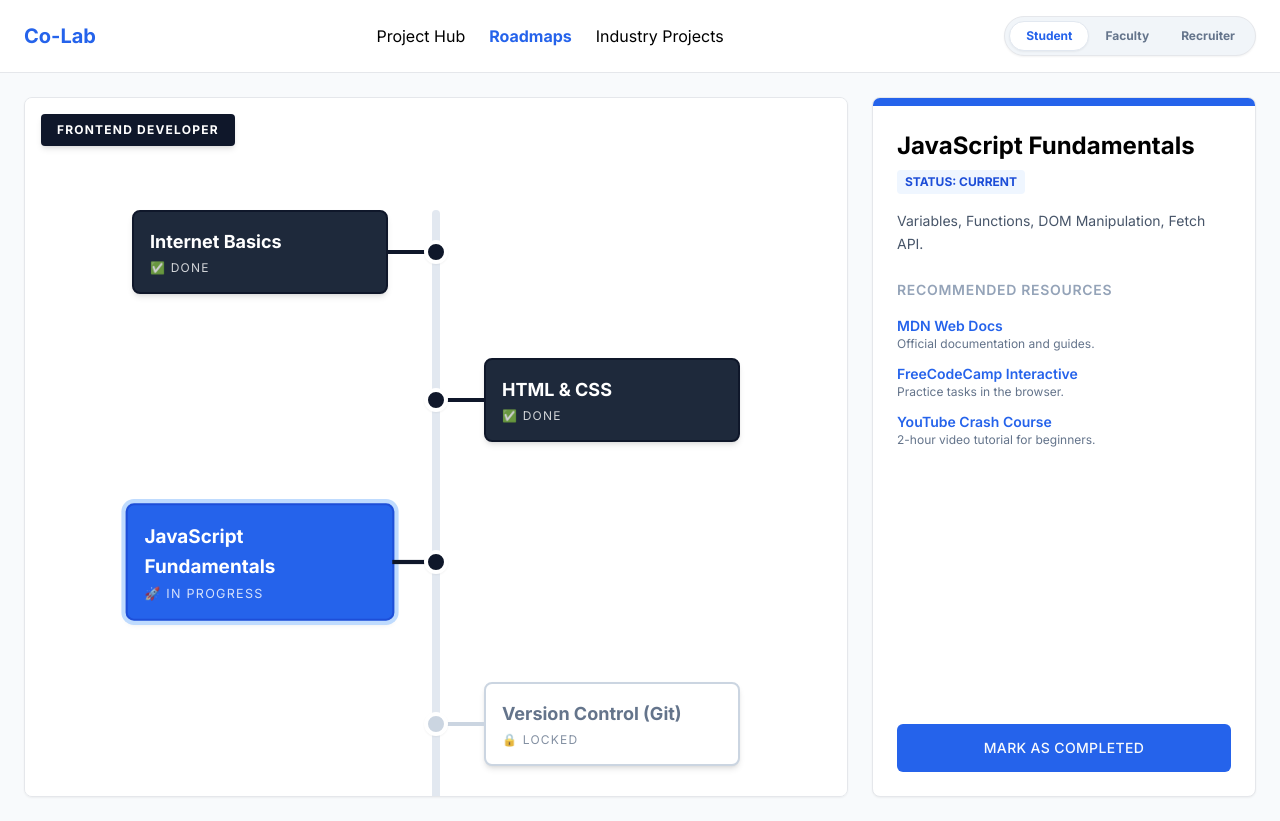
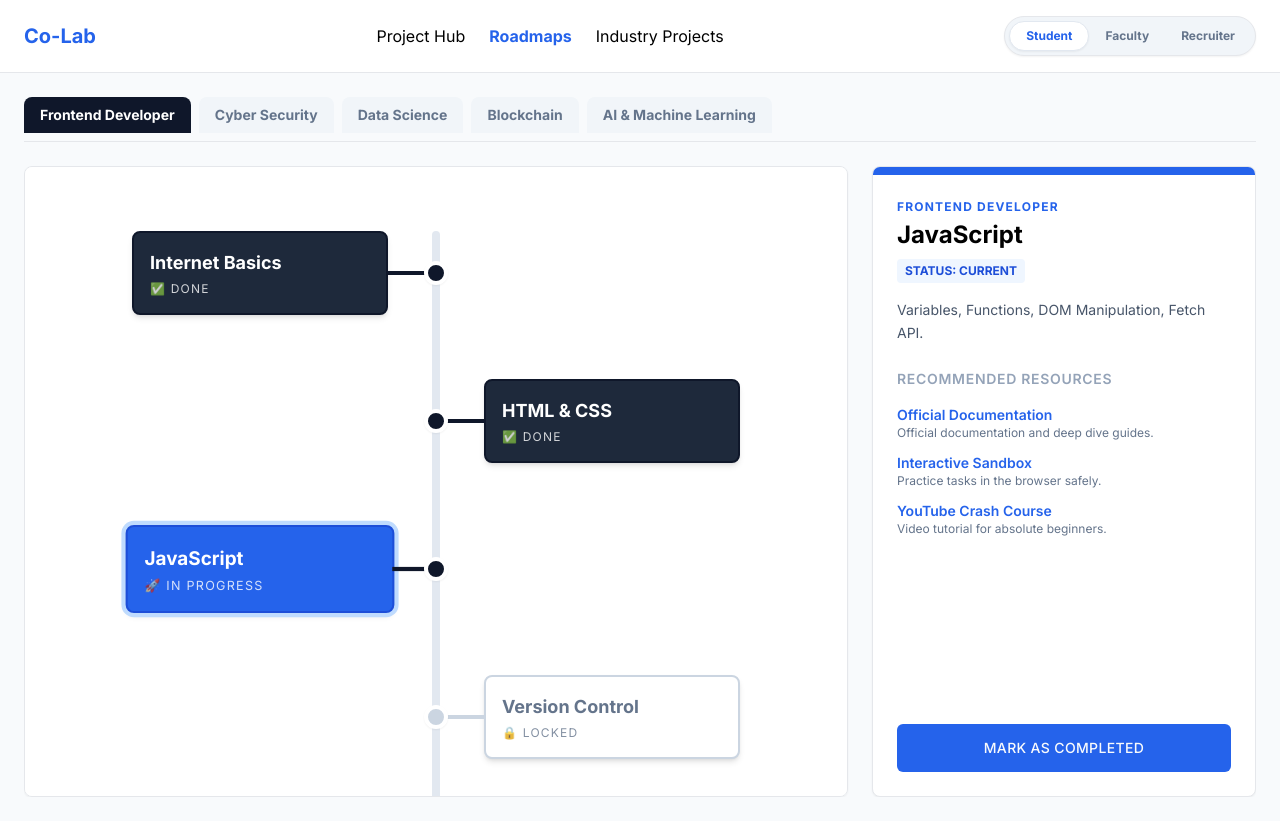
Before and after one commit to karthikn-BCA/hackathon-, a Next.js app: page /roadmaps in a window 1280 px wide. Built offline with nearby package versions, Linux system fonts and the light colour scheme.

Commit message:
Add multiple roadmap courses

```diff
--- a/src/app/roadmaps/page.tsx
+++ b/src/app/roadmaps/page.tsx
@@ -1,19 +1,72 @@
 "use client"
-import { useState } from "react"
+import { useState, useEffect } from "react"
 import { Button } from "@/components/ui/button"
 
-const initialNodes = [
+const ROADMAPS = {
+  frontend: {
+    title: "Frontend Developer",
+    nodes: [
       { id: "1", label: "Internet Basics", status: "completed", description: "How does the internet work? HTTP, DNS, Browsers." },
       { id: "2", label: "HTML & CSS", status: "completed", description: "Semantic HTML, Accessibility, Flexbox, Grid." },
-  { id: "3", label: "JavaScript Fundamentals", status: "current", description: "Variables, Functions, DOM Manipulation, Fetch API." },
-  { id: "4", label: "Version Control (Git)", status: "locked", description: "Commits, Branches, Merging, GitHub." },
-  { id: "5", label: "React Framework", status: "locked", description: "Components, Hooks, State Management, Routing." },
-  { id: "6", label: "Next.js", status: "locked", description: "SSR, SSG, App Router, API Routes." },
+      { id: "3", label: "JavaScript", status: "current", description: "Variables, Functions, DOM Manipulation, Fetch API." },
+      { id: "4", label: "Version Control", status: "locked", description: "Commits, Branches, Merging, GitHub." },
+      { id: "5", label: "React Framework", status: "locked", description: "Components, Hooks, State Management." },
     ]
+  },
+  cybersecurity: {
+    title: "Cyber Security",
+    nodes: [
+      { id: "1", label: "IT Fundamentals", status: "completed", description: "Basic hardware, operating systems, and file structures." },
+      { id: "2", label: "Networking Concepts", status: "current", description: "TCP/IP, OSI Model, Subnetting, Firewalls." },
+      { id: "3", label: "Linux Basics", status: "locked", description: "CLI commands, permissions, bash scripting." },
+      { id: "4", label: "Offensive Security", status: "locked", description: "Penetration testing, vulnerability scanning, Kali Linux." },
+      { id: "5", label: "Defensive Security", status: "locked", description: "SIEM, intrusion detection, incident response." },
+    ]
+  },
+  datascience: {
+    title: "Data Science",
+    nodes: [
+      { id: "1", label: "Python Basics", status: "completed", description: "Data types, loops, functions, OOP in Python." },
+      { id: "2", label: "Math & Statistics", status: "current", description: "Probability, distributions, hypothesis testing." },
+      { id: "3", label: "Data Manipulation", status: "locked", description: "Pandas, NumPy, data cleaning techniques." },
+      { id: "4", label: "Data Visualization", status: "locked", description: "Matplotlib, Seaborn, Tableau, PowerBI." },
+      { id: "5", label: "Machine Learning", status: "locked", description: "Scikit-learn, regression, classification models." },
+    ]
+  },
+  blockchain: {
+    title: "Blockchain",
+    nodes: [
+      { id: "1", label: "Blockchain Basics", status: "completed", description: "Cryptography, hashes, distributed ledgers, consensus." },
+      { id: "2", label: "Smart Contracts", status: "current", description: "Ethereum, EVM, gas fees, transactions." },
+      { id: "3", label: "Solidity", status: "locked", description: "Variables, mappings, modifiers, contract deployment." },
+      { id: "4", label: "Web3.js / Ethers.js", status: "locked", description: "Connecting frontends to the blockchain." },
+      { id: "5", label: "DeFi Concepts", status: "locked", description: "Liquidity pools, AMMs, staking, flash loans." },
+    ]
+  },
+  aiml: {
+    title: "AI & Machine Learning",
+    nodes: [
+      { id: "1", label: "Linear Algebra", status: "completed", description: "Vectors, matrices, eigenvalues, PCA." },
+      { id: "2", label: "Core ML Algorithms", status: "current", description: "SVM, Decision Trees, Random Forests, KNN." },
+      { id: "3", label: "Deep Learning", status: "locked", description: "Neural networks, backpropagation, activation functions." },
+      { id: "4", label: "Computer Vision", status: "locked", description: "CNNs, object detection, image segmentation." },
+      { id: "5", label: "NLP & LLMs", status: "locked", description: "Transformers, attention mechanisms, fine-tuning." },
+    ]
+  }
+}
+
+type RoadmapKey = keyof typeof ROADMAPS;
 
 export default function RoadmapsPage() {
-  const [nodes, setNodes] = useState(initialNodes)
-  const [selectedNode, setSelectedNode] = useState<any>(initialNodes[2])
+  const [activeTab, setActiveTab] = useState<RoadmapKey>("frontend")
+  const [nodes, setNodes] = useState(ROADMAPS["frontend"].nodes)
+  const [selectedNode, setSelectedNode] = useState<any>(ROADMAPS["frontend"].nodes[2])
+
+  // Switch roadmap
+  useEffect(() => {
+    setNodes(ROADMAPS[activeTab].nodes)
+    setSelectedNode(ROADMAPS[activeTab].nodes.find(n => n.status === "current") || ROADMAPS[activeTab].nodes[0])
+  }, [activeTab])
 
   const markCompleted = () => {
     if (!selectedNode) return
@@ -32,20 +85,36 @@ export default function RoadmapsPage() {
       return newNodes;
     });
 
-    // Update selected node state so the sidebar updates instantly
+    // Update selected node state
     setSelectedNode({ ...selectedNode, status: "completed" });
   }
 
   return (
-    <div className="flex h-[calc(100vh-100px)] gap-6 bg-slate-50">
+    <div className="flex flex-col h-[calc(100vh-100px)] gap-6">
+
+      {/* Top Tabs for Courses */}
+      <div className="flex gap-2 overflow-x-auto pb-2 border-b">
+        {(Object.keys(ROADMAPS) as RoadmapKey[]).map((key) => (
+          <button
+            key={key}
+            onClick={() => setActiveTab(key)}
+            className={`
+              px-4 py-2 rounded-t-lg font-bold text-sm transition-all whitespace-nowrap
+              ${activeTab === key
+                ? "bg-slate-900 text-white"
+                : "bg-slate-100 text-slate-500 hover:bg-slate-200"}
+            `}
+          >
+            {ROADMAPS[key].title}
+          </button>
+        ))}
+      </div>
+
+      <div className="flex gap-6 flex-1 overflow-hidden bg-slate-50">
 
         {/* Main Roadmap Area */}
         <div className="flex-1 border rounded-lg bg-white shadow-sm p-8 relative overflow-y-auto">
-        <div className="absolute top-4 left-4 bg-slate-900 text-white px-4 py-2 rounded shadow-md font-bold tracking-widest uppercase text-xs">
-          Frontend Developer
-        </div>
-
-        <div className="mt-20 max-w-2xl mx-auto relative">
+          <div className="mt-8 max-w-2xl mx-auto relative">
 
             {/* Main vertical path line */}
             <div className="absolute w-2 bg-slate-200 h-full left-1/2 -translate-x-1/2 z-0 rounded-full"></div>
@@ -123,7 +192,10 @@ export default function RoadmapsPage() {
               ${selectedNode.status === 'locked' ? 'bg-slate-300' : ''}
             `}></div>
 
-          <h3 className="font-bold text-2xl mb-2 mt-2">{selectedNode.label}</h3>
+            <div className="text-xs font-bold text-blue-600 uppercase tracking-widest mt-2 mb-1">
+              {ROADMAPS[activeTab].title}
+            </div>
+            <h3 className="font-bold text-2xl mb-2">{selectedNode.label}</h3>
 
             <div className={`inline-block px-2 py-1 rounded text-xs mb-4 font-bold uppercase w-fit
               ${selectedNode.status === 'completed' ? 'bg-slate-100 text-slate-800' : ''}
@@ -142,27 +214,27 @@ export default function RoadmapsPage() {
               <ul className="space-y-3">
                 <li>
                   <a href="#" className="group flex flex-col">
-                  <span className="text-sm font-semibold text-blue-600 group-hover:underline">MDN Web Docs</span>
-                  <span className="text-xs text-slate-500">Official documentation and guides.</span>
+                    <span className="text-sm font-semibold text-blue-600 group-hover:underline">Official Documentation</span>
+                    <span className="text-xs text-slate-500">Official documentation and deep dive guides.</span>
                   </a>
                 </li>
                 <li>
                   <a href="#" className="group flex flex-col">
-                  <span className="text-sm font-semibold text-blue-600 group-hover:underline">FreeCodeCamp Interactive</span>
-                  <span className="text-xs text-slate-500">Practice tasks in the browser.</span>
+                    <span className="text-sm font-semibold text-blue-600 group-hover:underline">Interactive Sandbox</span>
+                    <span className="text-xs text-slate-500">Practice tasks in the browser safely.</span>
                   </a>
                 </li>
                 <li>
                   <a href="#" className="group flex flex-col">
                     <span className="text-sm font-semibold text-blue-600 group-hover:underline">YouTube Crash Course</span>
-                  <span className="text-xs text-slate-500">2-hour video tutorial for beginners.</span>
+                    <span className="text-xs text-slate-500">Video tutorial for absolute beginners.</span>
                   </a>
                 </li>
               </ul>
             </div>
 
             <Button
-            className="w-full mt-6 py-6 font-bold tracking-wide"
+              className="w-full mt-6 py-6 font-bold tracking-wide transition-all"
               onClick={markCompleted}
               disabled={selectedNode.status === "completed" || selectedNode.status === "locked"}
               style={selectedNode.status === "current" ? { backgroundColor: '#2563eb' } : {}}
@@ -173,5 +245,6 @@ export default function RoadmapsPage() {
           </div>
         )}
       </div>
+    </div>
   )
 }
```
Lines whose indentation alone changed are shown as unchanged.
